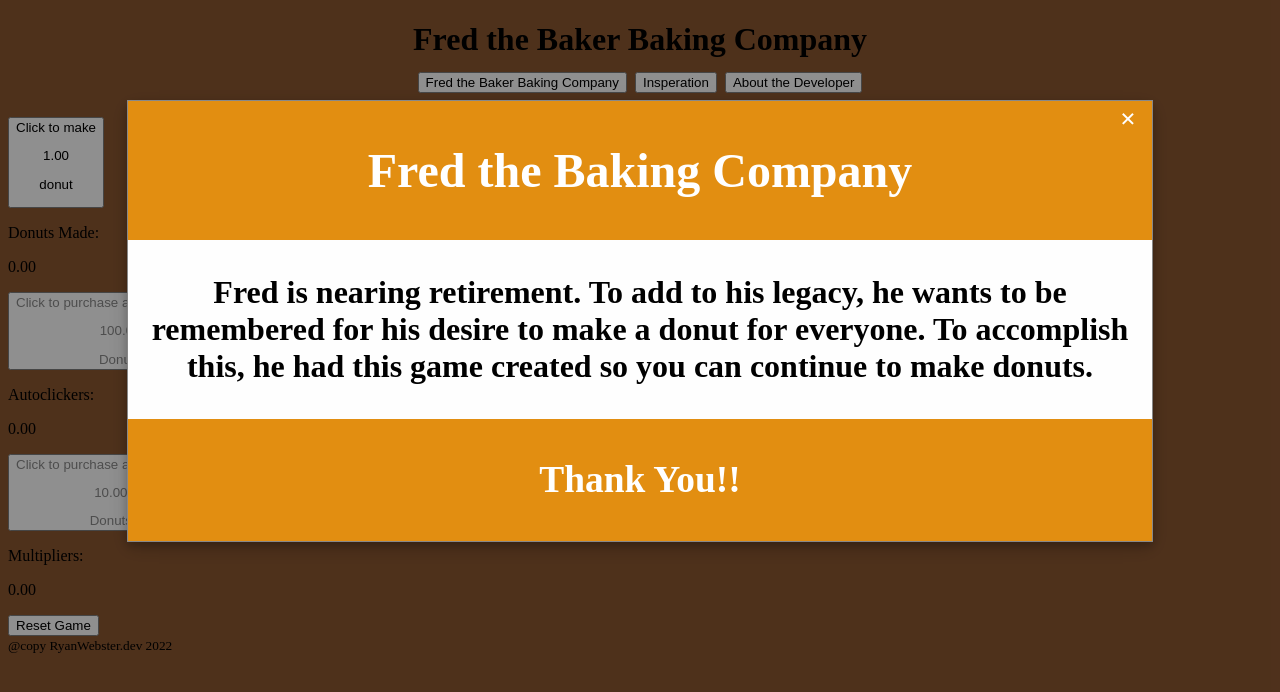
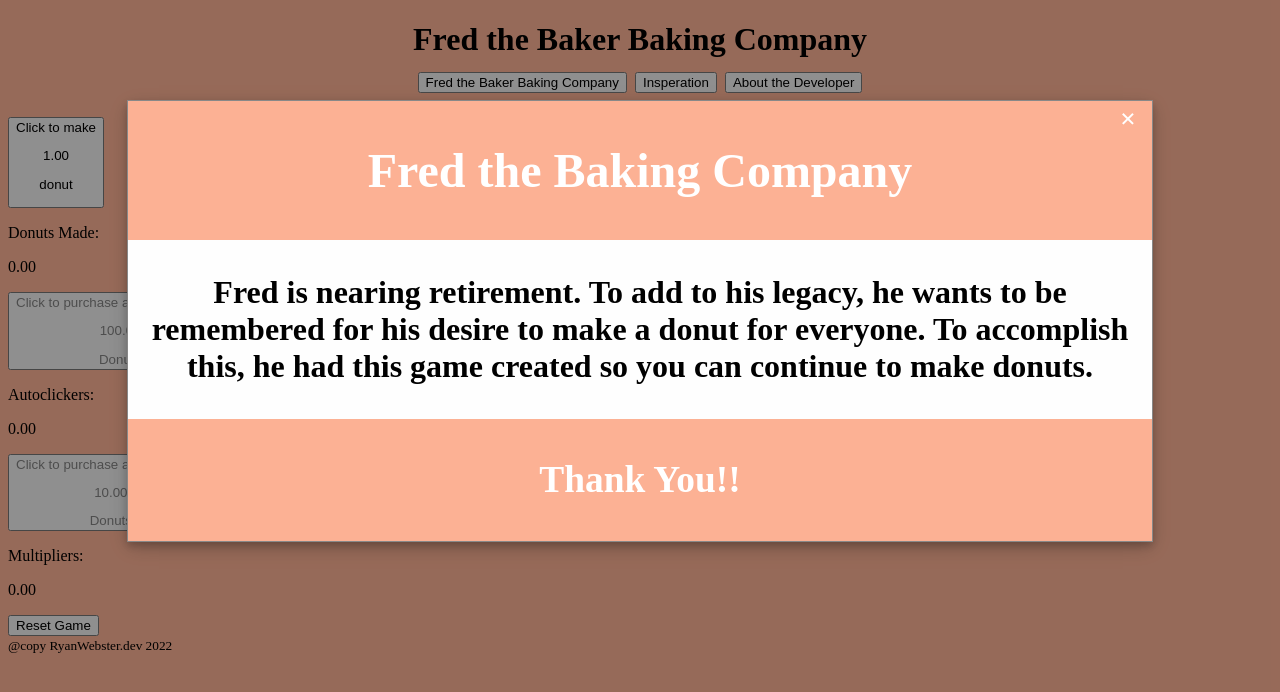
Before and after one commit to 2021-October-Java-PT/donut-maker-DevDad1, a website built with Parcel: page index.html in a window 1280 px wide. Both pictures are taken after a click on the button "Fred the Baker Baking Company". Built offline with nearby package versions, Linux system fonts and the light colour scheme; files whose address does not match are found by name.

Commit message:
final Styling before deadline

```diff
--- a/style.css
+++ b/style.css
@@ -1,5 +1,5 @@
 body {
-  background-color: rgb(131, 82, 46);
+  background-color: #f84b076e;
   background-image: url("static\image\image-from-rawpixel-id-2048632-png.png");
   background-repeat: no-repeat;
   background-position-x: center;
@@ -75,7 +75,7 @@ h1 {
 
 .modal-header {
   padding: 2px 16px;
-  background-color: #e28e11;
+  background-color: #f84b076e;
   color: white;
 }
 
@@ -85,6 +85,6 @@ h1 {
 
 .modal-footer {
   padding: 2px 16px;
-  background-color: #e28e11;
+  background-color: #f84b076e;
   color: white;
 }
```
Also changed, not shown: 3 other files.
